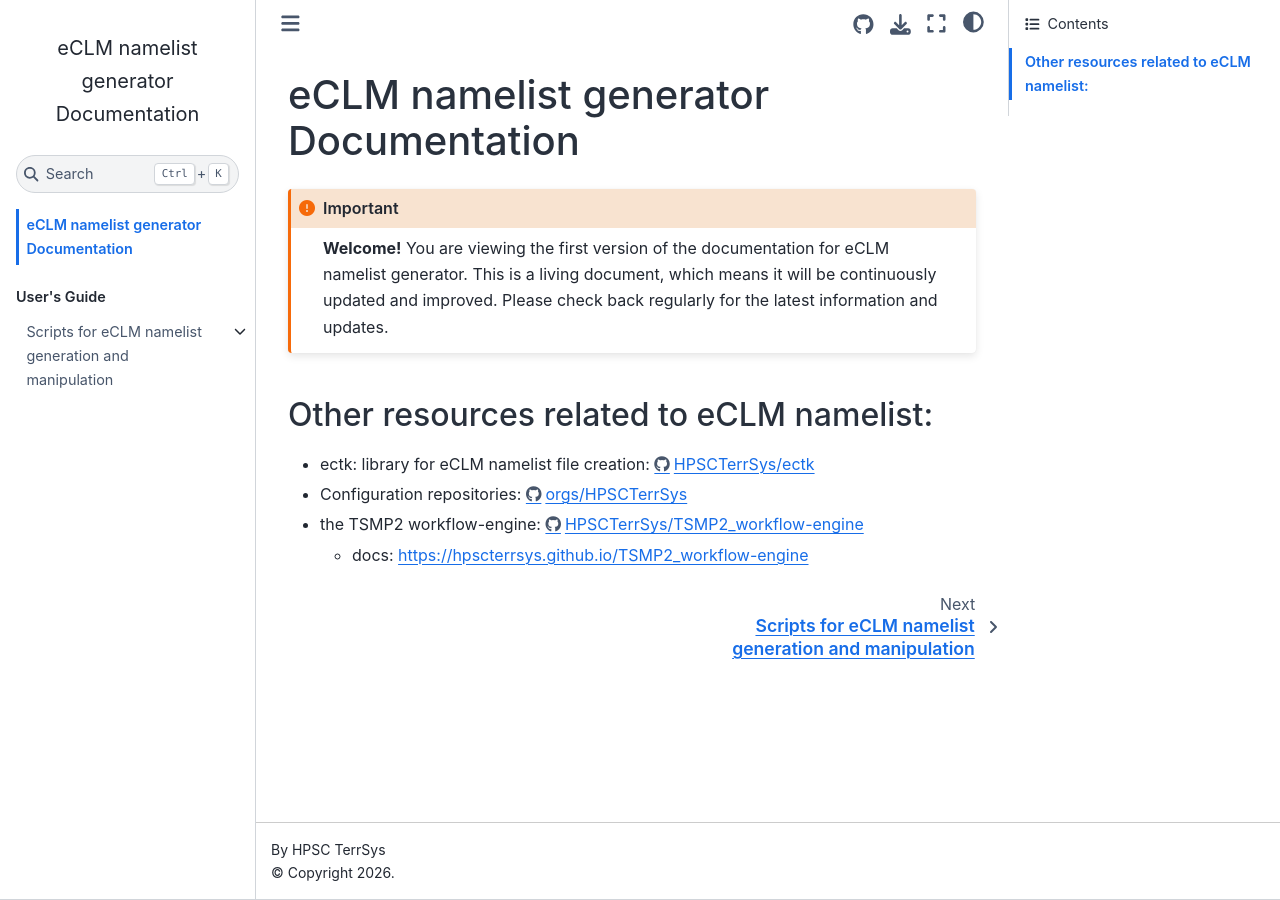
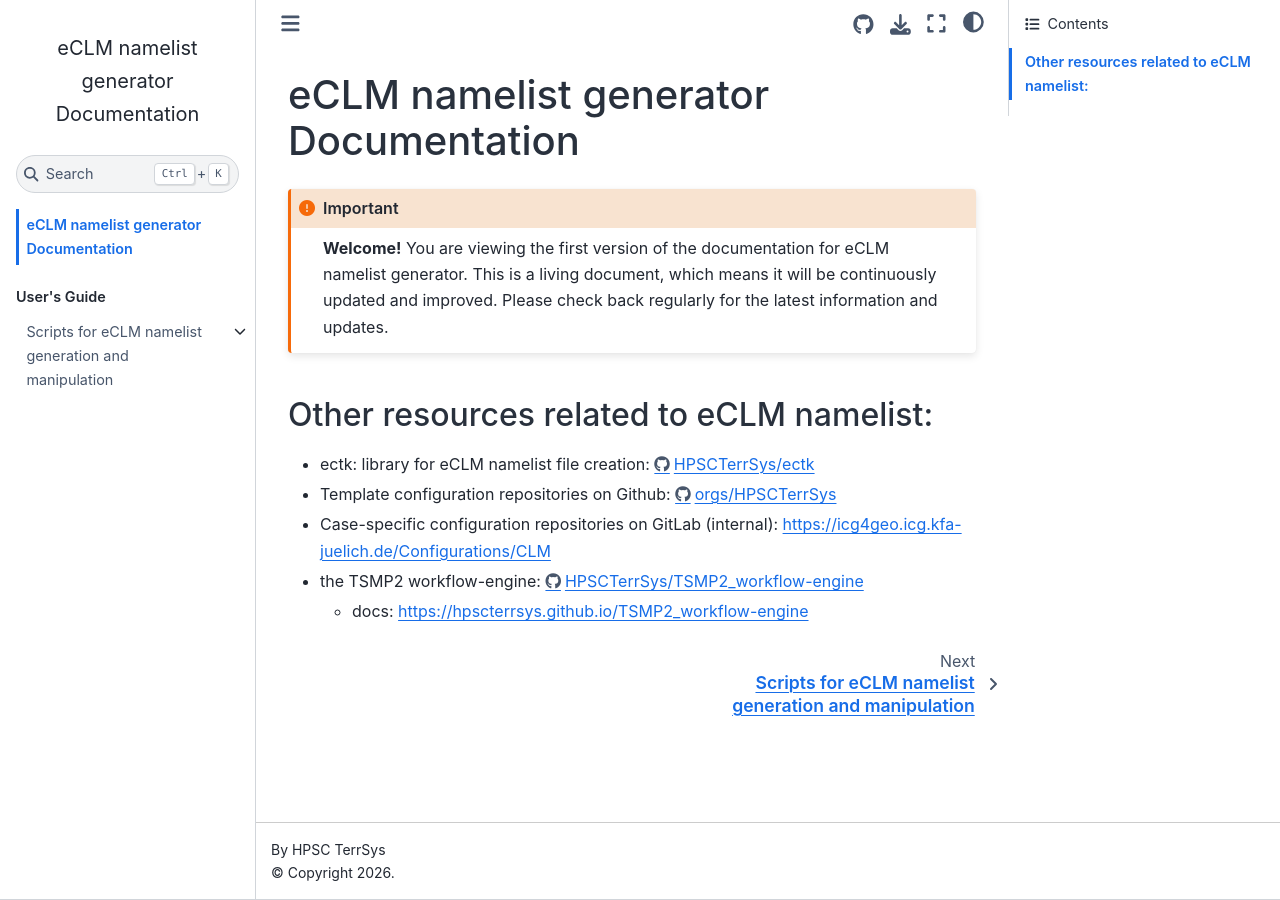
Before and after one commit to HPSCTerrSys/eCLM_namelist-generator, a Jupyter Book: the page built from docs/INDEX.md, in a window 1280 px wide. Built offline with Jupyter Book 1.0.4 settings and Sphinx 7.4.7 and the Sphinx Book theme 1.1.4, drawn with Linux system fonts in a browser that asks for light colours.

Commit message:
docs: link internal Configurations repositories

```diff
--- a/docs/INDEX.md
+++ b/docs/INDEX.md
@@ -9,8 +9,11 @@
 - ectk: library for eCLM namelist file creation:
   https://github.com/HPSCTerrSys/ectk
 
-- Configuration repositories:
+- Template configuration repositories on Github:
   https://github.com/orgs/HPSCTerrSys/teams/configurations/repositories
+
+- Case-specific configuration repositories on GitLab (internal):
+  https://icg4geo.icg.kfa-juelich.de/Configurations/CLM
 
 - the TSMP2 workflow-engine:
   https://github.com/HPSCTerrSys/TSMP2_workflow-engine
```
